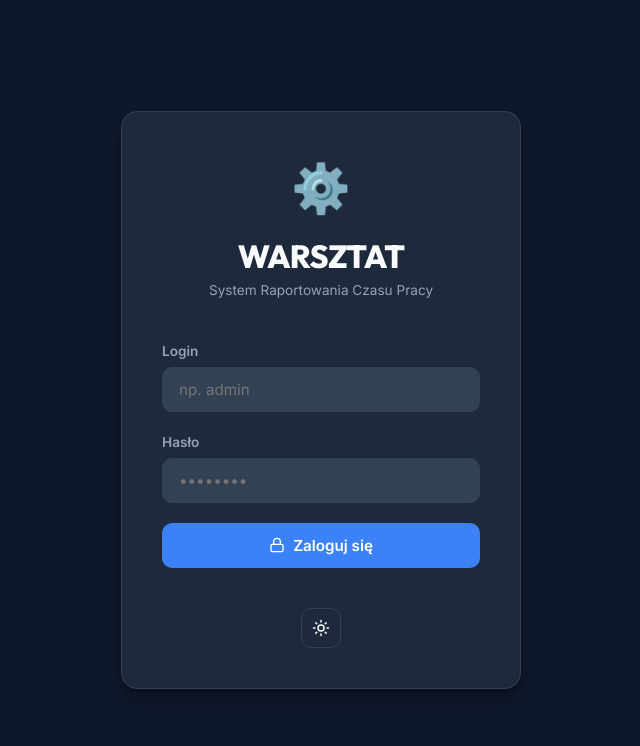
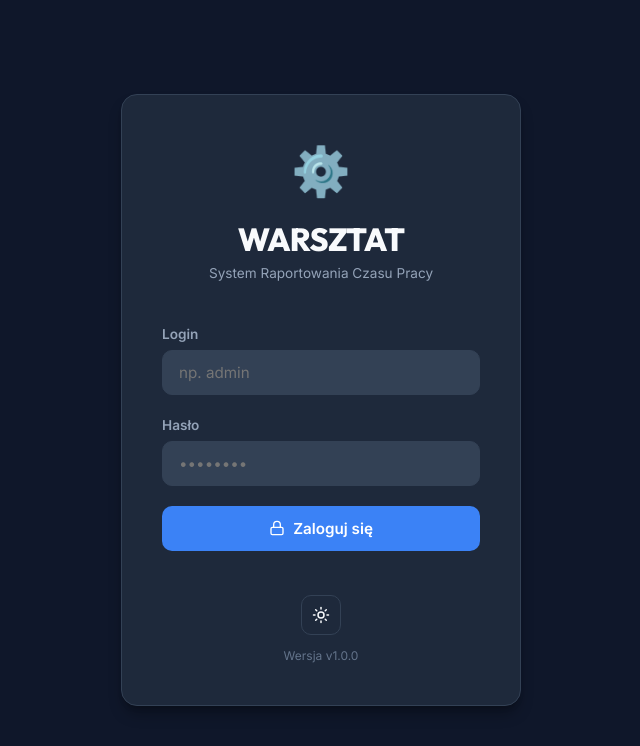
Before and after one commit to jaroslawoleradzki-ctrl/workshop-time-tracking, a React (Vite) app in the folder frontend/: page / in a window 1280 px wide. Shown: the top 746 px of the page, without its empty margins (319-959 px from the left). Built offline with nearby package versions, Linux system fonts and the light colour scheme.

Commit message:
Display app version from package metadata

```diff
--- a/frontend/src/App.tsx
+++ b/frontend/src/App.tsx
@@ -1,4 +1,5 @@
 import { useState, useEffect } from 'react';
+import packageJson from '../package.json';
 import {
   BarChart3,
   Clock,
@@ -198,10 +199,13 @@ function App() {
             </button>
           </form>
 
-          <div style={{ display: 'flex', justifyContent: 'center', marginTop: '1rem' }}>
+          <div style={{ display: 'flex', flexDirection: 'column', alignItems: 'center', gap: '0.75rem', marginTop: '1.25rem' }}>
             <button className="theme-toggle" onClick={toggleTheme}>
               {theme === 'dark' ? <Sun size={18} /> : <Moon size={18} />}
             </button>
+            <span style={{ fontSize: '0.75rem', color: 'var(--text-muted)' }}>
+              Wersja v{packageJson.version}
+            </span>
           </div>
         </div>
       </div>
@@ -293,7 +297,7 @@ function App() {
             ))}
           </nav>
           <div style={{ marginTop: 'auto', fontSize: '0.75rem', color: 'var(--text-muted)', textAlign: 'center' }}>
-            System Ewidencji Czasu Pracy v1.0
+            System Ewidencji Czasu Pracy v{packageJson.version}
           </div>
         </aside>
 
```
Also changed, not shown: 3 other files (tests, documents, lock files or other folders).
